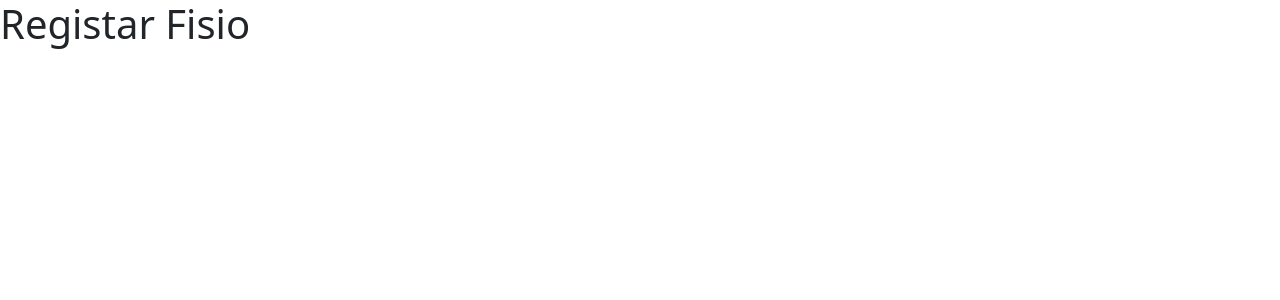
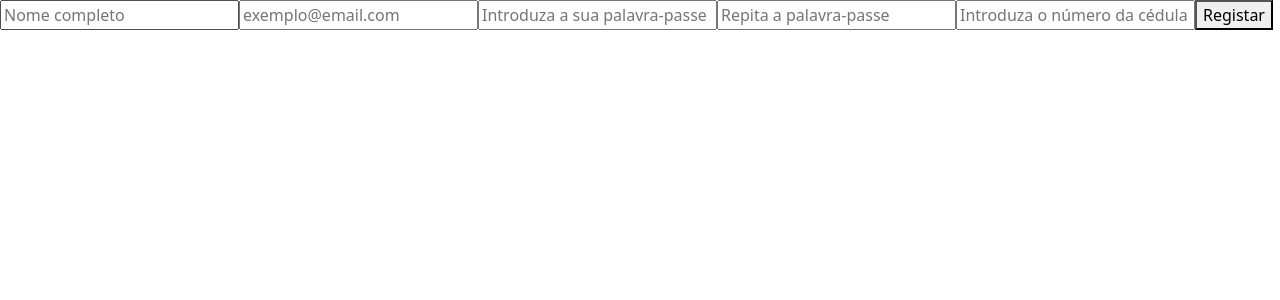
Before and after one commit to sanina13/RehabTrackCRA, a React (Create React App) app: page /registar/fisioterapeuta in a window 1280 px wide. Shown: the top 300 px of the page. Built offline with nearby package versions, Linux system fonts and the light colour scheme.

Commit message:
Add patient and physiotherapist registration with Supabase insert and form validation

```diff
--- a/src/pages/RegistarFisioterapeuta.js
+++ b/src/pages/RegistarFisioterapeuta.js
@@ -1,9 +1,74 @@
-function App() {
+import { useState } from 'react';
+import { useNavigate } from 'react-router-dom';
+import { supabase } from '../services/supabaseClient';
+
+function RegistarFisioterapeuta() {
+  const [nome, setNome] = useState('');
+  const [email, setEmail] = useState('');
+  const [password, setPassword] = useState('');
+  const [confirmPassword, setconfirmPassword] = useState('');
+  const [cedula, setCedula] = useState('');
+  const [error, setError] = useState(null);
+  const navigate = useNavigate();
+
+  const handleRegisto = async (e) => {
+    e.preventDefault();
+
+    if (password !== confirmPassword) {
+      setError('As passwords têm que ser iguais.');
+    } else {
+      const { error: RegistrationError } = await supabase.from('users').insert({
+        email: email,
+        name: nome,
+        type: 'fisioterapeuta',
+        password: password,
+        cedulaProfissional: cedula,
+      });
+
+      if (RegistrationError) {
+        setError('Erro no Registo.'); // Verificar para dar handling a outros erros
+      } else {
+        navigate('/login');
+      }
+    }
+  };
+
   return (
-    <div>
-      <h1>Registar Fisio</h1>
-    </div>
+    <form onSubmit={handleRegisto}>
+      <input
+        type="text"
+        placeholder="Nome completo"
+        value={nome}
+        onChange={(e) => setNome(e.target.value)}
+      />
+      <input
+        type="email"
+        placeholder="exemplo@email.com"
+        value={email}
+        onChange={(e) => setEmail(e.target.value)}
+      />
+      <input
+        type="password"
+        placeholder="Introduza a sua palavra-passe"
+        value={password}
+        onChange={(e) => setPassword(e.target.value)}
+      />
+      <input
+        type="password"
+        placeholder="Repita a palavra-passe"
+        value={confirmPassword}
+        onChange={(e) => setconfirmPassword(e.target.value)}
+      />
+      <input
+        type="text"
+        placeholder="Introduza o número da cédula"
+        value={cedula}
+        onChange={(e) => setCedula(e.target.value)}
+      />
+      <button type="submit">Registar</button>
+      {error && <p style={{ color: 'red' }}>{error}</p>}
+    </form>
   );
 }
 
-export default App;
+export default RegistarFisioterapeuta;
--- a/src/pages/RegistarPaciente.js
+++ b/src/pages/RegistarPaciente.js
@@ -1,9 +1,66 @@
-function App() {
+import { useState } from 'react';
+import { useNavigate } from 'react-router-dom';
+import { supabase } from '../services/supabaseClient';
+
+function RegistarPaciente() {
+  const [nome, setNome] = useState('');
+  const [email, setEmail] = useState('');
+  const [password, setPassword] = useState('');
+  const [confirmPassword, setconfirmPassword] = useState('');
+  const [error, setError] = useState(null);
+  const navigate = useNavigate();
+
+  const handleRegisto = async (e) => {
+    e.preventDefault();
+
+    if (password !== confirmPassword) {
+      setError('As passwords têm que ser iguais.');
+    } else {
+      const { error: RegistrationError } = await supabase.from('users').insert({
+        email: email,
+        name: nome,
+        type: 'paciente',
+        password: password,
+      });
+
+      if (RegistrationError) {
+        setError('Erro no Registo.'); // Verificar para dar handling a outros erros
+      } else {
+        navigate('/login');
+      }
+    }
+  };
+
   return (
-    <div>
-      <h1>Registar Paciente</h1>
-    </div>
+    <form onSubmit={handleRegisto}>
+      <input
+        type="text"
+        placeholder="Nome completo"
+        value={nome}
+        onChange={(e) => setNome(e.target.value)}
+      />
+      <input
+        type="email"
+        placeholder="exemplo@email.com"
+        value={email}
+        onChange={(e) => setEmail(e.target.value)}
+      />
+      <input
+        type="password"
+        placeholder="Introduza a sua palavra-passe"
+        value={password}
+        onChange={(e) => setPassword(e.target.value)}
+      />
+      <input
+        type="password"
+        placeholder="Repita a palavra-passe"
+        value={confirmPassword}
+        onChange={(e) => setconfirmPassword(e.target.value)}
+      />
+      <button type="submit">Registar</button>
+      {error && <p style={{ color: 'red' }}>{error}</p>}
+    </form>
   );
 }
 
-export default App;
+export default RegistarPaciente;
```
